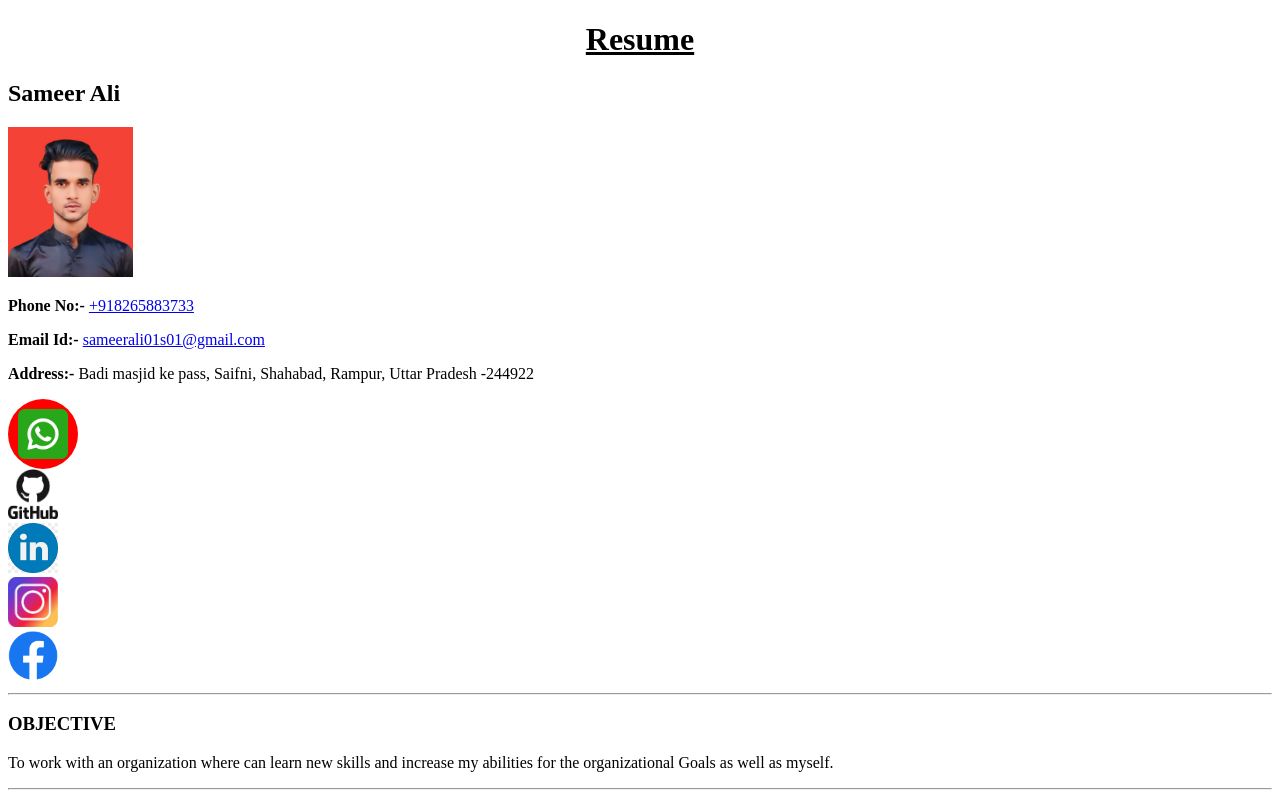
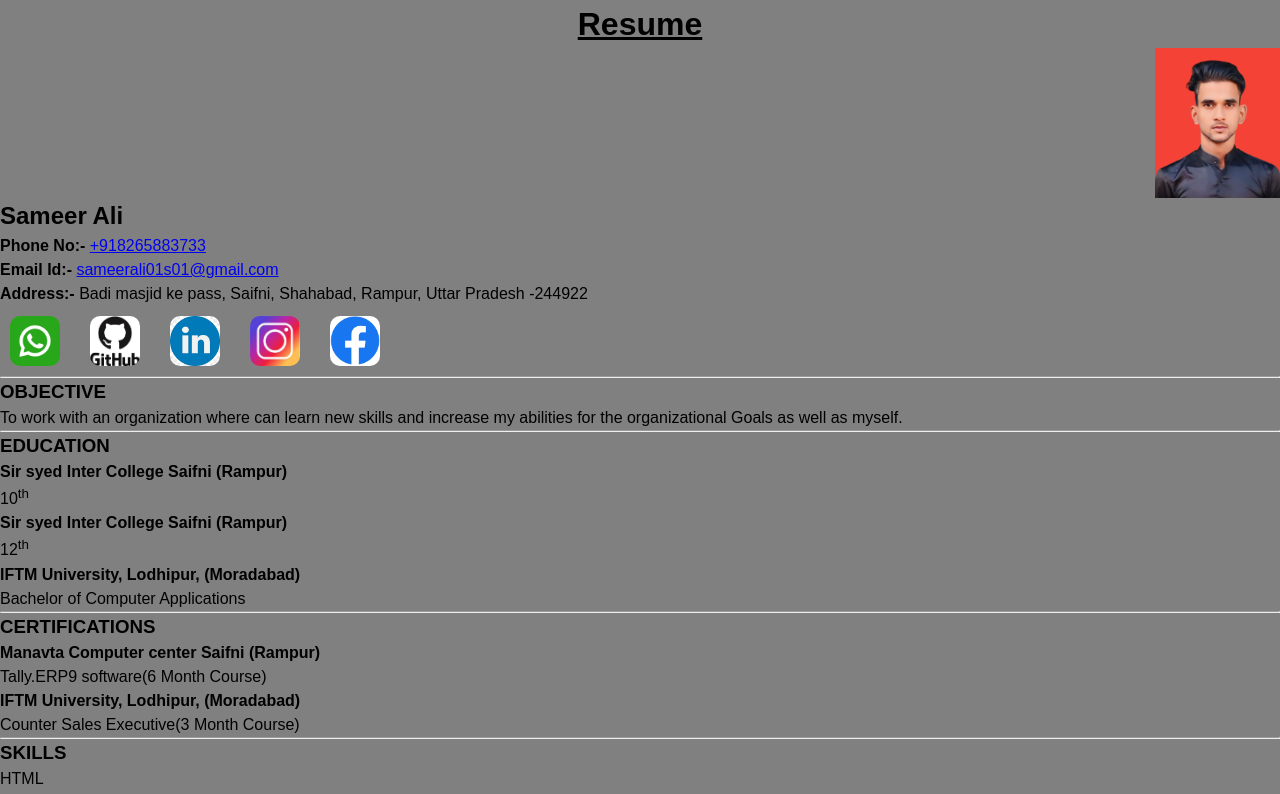
Before and after one commit to SameerAli-01/myhtml, a plain HTML site: page Resume/index.html in a window 1280 px wide. Shown: the top 794 px of the page. Drawn offline with Linux system fonts and the light colour scheme; files whose address does not match are found by name.

Commit message:
css style add

```diff
--- a/Resume/index.html
+++ b/Resume/index.html
@@ -3,44 +3,44 @@
 <head>
         <meta charset="UTF-8">
         <meta name="viewport" content="width=device-width, initial-scale=1.0">
-        <title>My Resume (HTML)</title>
+        <title>It's a my Resume here...</title>
         <link rel="stylesheet" href="style.css">
-        <!-- Basice styling -->
-        <style>
-            h1{
-                text-align: center;
-                text-decoration: underline;
-            }
-        </style>
     </head>
     <body>
         <!-- This is Header -->
         <header>
-        <h1>Resume</h1>
-        <h2>Sameer Ali</h2>
-        <img src="C:\Users\hp\Desktop\MyResume\images\photo..png" alt="My Image" height="150px">
-        <p><b>Phone No:- </b><a href="tel:+918265883733" target="_blank">+918265883733</a></p>
-        <p><b>Email Id:- </b><a href="mailto:sameerali01s01@gmail.com" target="_blank">sameerali01s01@gmail.com</a></p>
-        <p><b>Address:- </b>Badi masjid ke pass, Saifni, Shahabad, Rampur, Uttar Pradesh -244922</p>
+        <h1 class="main-heading">Resume</h1>
+
+        <div class="image">
+            <img src="C:\Users\hp\Desktop\MyResume\images\photo..png" alt="My Image">
+        </div>
+
         <div>
+            <h2>Sameer Ali</h2>
+            <p><b>Phone No:- </b><a href="tel:+918265883733" target="_blank">+918265883733</a></p>
+            <p><b>Email Id:- </b><a href="mailto:sameerali01s01@gmail.com" target="_blank">sameerali01s01@gmail.com</a></p>
+            <p><b>Address:- </b>Badi masjid ke pass, Saifni, Shahabad, Rampur, Uttar Pradesh -244922</p>
+        </div>
+
+        <div id="container">
             <div class="social-icon">
-                <a  href="https://api.whatsapp.com/send?phone=+918265883733"><img class="icon-what" src="C:\Users\hp\Desktop\MyResume\images\whatsapp-logo0999.png" alt="whatsapp logo" width="50px"></a>
+                <a  href="https://api.whatsapp.com/send?phone=+918265883733"><img class="icon" src="C:\Users\hp\Desktop\MyResume\images\whatsapp-logo0999.png" alt="whatsapp logo"></a>
             </div>
 
-            <div>
-                <a href="https://github.com/SameerAli-01" target="_blank"><img src="C:\Users\hp\Desktop\MyResume\images\githubimg-0100.png" alt="github Logo" width="50px"></a>
+            <div class="social-icon">
+                <a href="https://github.com/SameerAli-01" target="_blank"><img class="icon" src="C:\Users\hp\Desktop\MyResume\images\githubimg-0100.png" alt="github Logo"></a>
             </div>
 
-            <div>
-                <a href="https://www.linkedin.com/in/sameer-ali-956260351?utm_source=share&utm_campaign=share_via&utm_content=profile&utm_medium=android_app" target="_blank"><img src="C:\Users\hp\Desktop\MyResume\images\linkedin-0102.png" alt="linkden logo" width="50px"></a>
+            <div class="social-icon">
+                <a href="https://www.linkedin.com/in/sameer-ali-956260351?utm_source=share&utm_campaign=share_via&utm_content=profile&utm_medium=android_app" target="_blank"><img class="icon" src="C:\Users\hp\Desktop\MyResume\images\linkedin-0102.png" alt="linkden logo"></a>
             </div>
 
-            <div>
-                <a href="https://www.instagram.com/sameer_4r011" target="_blank"><img src="C:\Users\hp\Desktop\MyResume\images\img_insta.jpg.jpeg" alt="instagram logo" width="50px"></a>
+            <div class="social-icon">
+                <a href="https://www.instagram.com/sameer_4r011" target="_blank"><img class="icon" src="C:\Users\hp\Desktop\MyResume\images\img_insta.jpg.jpeg" alt="instagram logo"></a>
             </div>
 
-            <div>
-                <a href="https://www.facebook.com/shar/15kt5mp40y/" target="_blank"><img src="C:\Users\hp\Desktop\MyResume\images\facebook-logo_0103.png" alt="facebook logo" width="50px"></a>
+            <div class="social-icon">
+                <a href="https://www.facebook.com/shar/15kt5mp40y/" target="_blank"><img class="icon" src="C:\Users\hp\Desktop\MyResume\images\facebook-logo_0103.png" alt="facebook logo"></a>
             </div>
         </div>
         <hr>
--- a/Resume/style.css
+++ b/Resume/style.css
@@ -1,12 +1,47 @@
+*{
+    padding: 0;
+    margin: 0;
+    font-family: sans-serif;
+    line-height: 1.5;
+    background-color: gray;
+}
+.main-heading{
+    text-align: center;
+    text-decoration: underline;
+    /* text-decoration: none; */
+}
+.image{
+    height: 150px;
+    width: auto;
+    display: flex;
+    justify-content: end;
+}
+
+#container{
+    display: flex;
+    gap: 10px;
+    /* position: relative;
+    bottom: 10px; */
+}
+
+/* .social-icon{
+    height: 100px;
+    width: 100px;
+    background-color: aqua;
+}*/
+
 .social-icon{
     height: 70px;
     width: 70px;
     border-radius: 50%;
     display: inline-block;
-    background-color: red;
+    /* background-color: red; */
 }
-.icon-what{
+
+.icon{
+    border-radius: 10px;
     position: relative;
     left: 10px;
     top: 10px;
+    width: 50px;
 }
```
